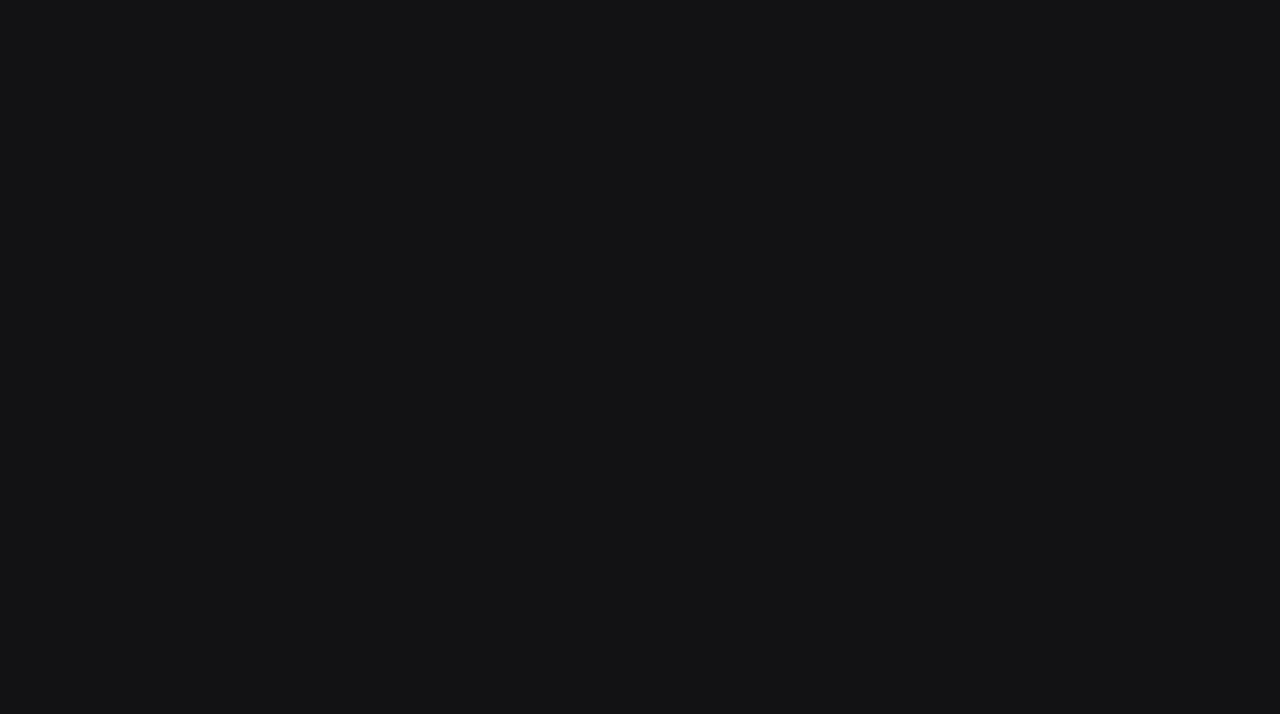
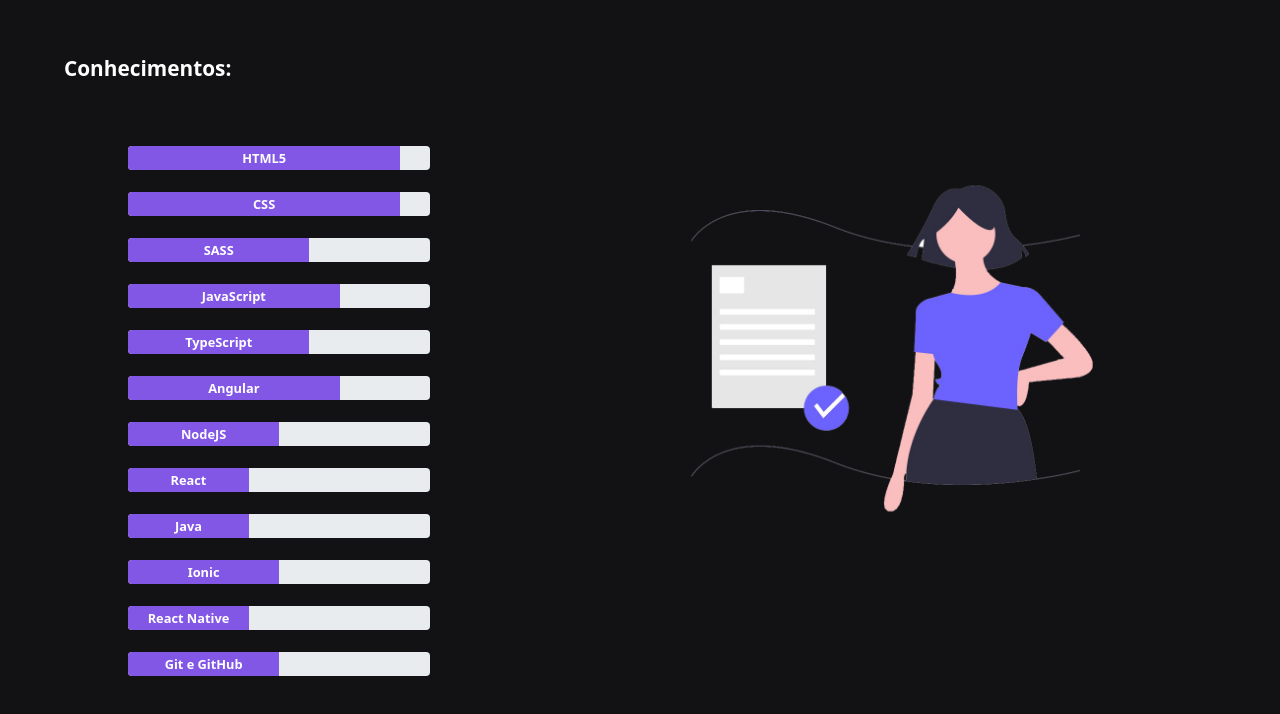
Before and after one commit to dev-mariana/portfolio-web, an Angular app: page / in a window 1280 px wide. Shown: the part 496-1210 px from the top of the page. Before the commit the page ends 800 px from the top, so only its background shows below. Built offline with nearby package versions, Linux system fonts and the light colour scheme.

Commit message:
add skills

```diff
--- a/src/app/shared/components/header/header.component.ts
+++ b/src/app/shared/components/header/header.component.ts
@@ -7,7 +7,7 @@
 })
 export class HeaderComponent implements OnInit {
 
-  public menuOpen: boolean = false;
+  menuOpen: boolean = false;
 
   constructor() { }
 
--- a/src/app/views/about/about.component.html
+++ b/src/app/views/about/about.component.html
@@ -22,3 +22,85 @@
     </div>
   </div>
 </section>
+
+<section style="padding: 4rem">
+  <h4 class="title">Conhecimentos:</h4>
+  <div class="skills">
+    <div class="skills-content">
+      <div class="progress">
+        <div class="progress-bar">
+          <span class="description">HTML5</span>
+        </div>
+      </div>
+      <br>
+      <div class="progress">
+        <div class="progress-bar">
+          <span class="description">CSS</span>
+        </div>
+      </div>
+      <br>
+      <div class="progress">
+        <div class="progress-bar" style="width: 60%">
+          <span class="description">SASS</span>
+        </div>
+      </div>
+      <br>
+      <div class="progress">
+        <div class="progress-bar" style="width: 70%">
+          <span class="description">JavaScript</span>
+        </div>
+      </div>
+      <br>
+      <div class="progress">
+        <div class="progress-bar" style="width: 60%">
+          <span class="description">TypeScript</span>
+        </div>
+      </div>
+      <br>
+      <div class="progress">
+        <div class="progress-bar" style="width: 70%">
+          <span class="description">Angular</span>
+        </div>
+      </div>
+      <br>
+      <div class="progress">
+        <div class="progress-bar" style="width: 50%">
+          <span class="description">NodeJS</span>
+        </div>
+      </div>
+      <br>
+      <div class="progress">
+        <div class="progress-bar" style="width: 40%">
+          <span class="description">React</span>
+        </div>
+      </div>
+      <br>
+      <div class="progress">
+        <div class="progress-bar" style="width: 40%">
+          <span class="description">Java</span>
+        </div>
+      </div>
+      <br>
+      <div class="progress">
+        <div class="progress-bar" style="width: 50%">
+          <span class="description">Ionic</span>
+        </div>
+      </div>
+      <br>
+      <div class="progress">
+        <div class="progress-bar" style="width: 40%">
+          <span class="description">React Native</span>
+        </div>
+      </div>
+      <br>
+      <div class="progress">
+        <div class="progress-bar" style="width: 50%">
+          <span class="description">Git e GitHub</span>
+        </div>
+      </div>
+    </div>
+    <div class="skills-img">
+      <img [src]="'../../../assets/skills.png'" alt="skills" width="100%" />
+    </div>
+  </div>
+</section>
--- a/src/app/views/about/about.component.scss
+++ b/src/app/views/about/about.component.scss
@@ -30,10 +30,51 @@
 
     .fab:hover {
       color: $text-color;
-      transition: .5s ease all;
+      transition: 0.5s ease all;
     }
   }
+}
 
+.skills {
+  width: 100%;
+  display: flex;
+  justify-content: space-between;
+  padding: 4rem;
+}
+
+.skills-content {
+  width: 100%;
+}
+
+.title {
+  font-size: 1.3rem;
+  color: $text-color;
+}
+
+.progress {
+  display: flex;
+  height: 1.5rem;
+  overflow: hidden;
+  font-size: 0.75rem;
+  background-color: #e9ecef;
+  border-radius: 0.25rem;
+  width: 60%;
+}
+
+.progress-bar {
+  display: flex;
+  flex-direction: column;
+  justify-content: center;
+  color: #fff;
+  text-align: center;
+  background-color: #8257e6;
+  transition: width 0.6s ease;
+  width: 90%;
+
+  .description {
+    font-size: 0.8rem;
+    font-weight: bold;
+  }
 }
 
 @media (max-width: 768px) {
@@ -50,11 +91,28 @@
   }
 
   .card {
-    margin-bottom: 2rem;
+    margin-bottom: 3rem;
   }
 
   .icons {
     display: flex;
     justify-content: flex-start;
   }
+
+  .title {
+    margin-bottom: 2rem;
+  }
+
+  .skills {
+    flex-direction: column;
+    padding: 0;
+  }
+
+  .skills-content {
+    margin-bottom: 5rem;
+  }
+
+  .progress {
+    width: 100%;
+  }
 }
```
Also changed, not shown: src/assets/skills.png (added).
